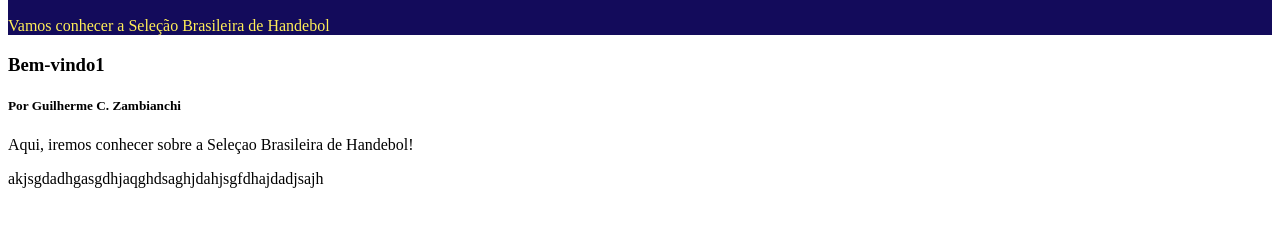
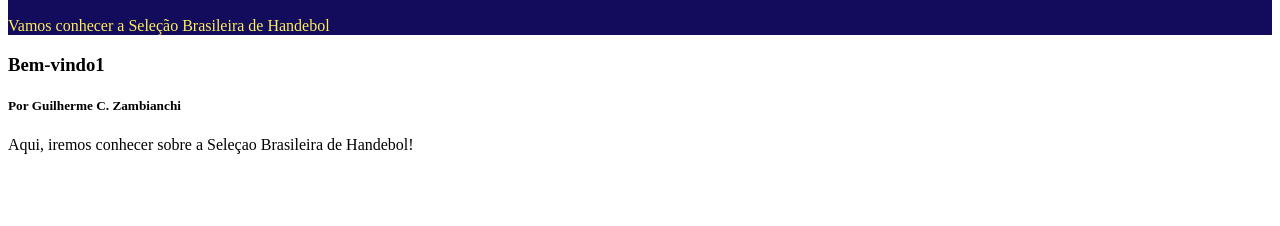
Before and after one commit to guilhermezambianchi-cloud/Projeto1, a plain HTML site: page index.html in a window 1280 px wide. Shown: the part 50-276 px from the top of the page. Drawn offline with Linux system fonts and the light colour scheme.

Commit message:
test commit 2

```diff
--- a/index.html
+++ b/index.html
@@ -25,5 +25,3 @@
         </main>
     </body>
 </html>
-
-akjsgdadhgasgdhjaqghdsaghjdahjsgfdhajdadjsajh
```
